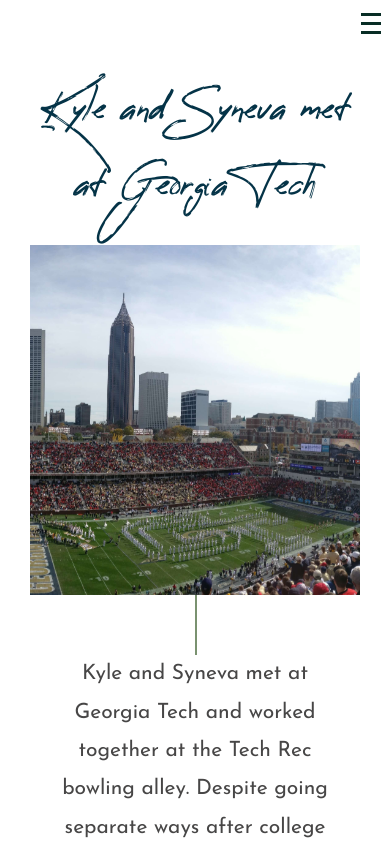
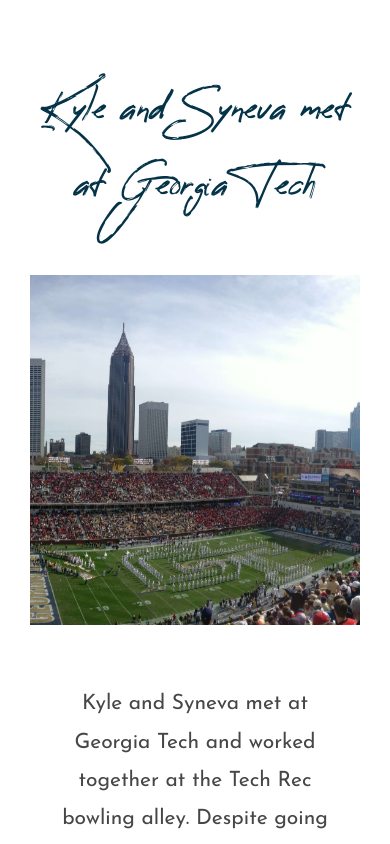
Before and after one commit to syneva-runyan/kyle-and-syneva, a React (Vite) app: page /our-story in a window 390 px wide. Shown: the top 844 px of the page. Built offline with nearby package versions, Linux system fonts and the light colour scheme.

Commit message:
started to add dark mode

```diff
--- a/src/App.css
+++ b/src/App.css
@@ -38,6 +38,7 @@
   text-decoration: none;
   transition: 0.25s all;
   text-transform: uppercase;
+  color: var(--nav);
 }
 .mobileNavCTA {
   display: none;
@@ -57,7 +58,7 @@
     padding-bottom: 10px;
   }
   .mobileNavCTA span {
-    background-color: var(--secondary--dark);
+    background-color: var(--nav);
     width: 20px;
     height: 3px;
     margin-bottom: 6px;
@@ -66,7 +67,7 @@
   .nav {
     top: 0;
     flex-direction: column;
-    background-color: white;
+    background-color: var(--background);
     position: fixed;
     padding: 0 30px;
     z-index: 3;
--- a/src/blocks/Home.css
+++ b/src/blocks/Home.css
@@ -13,7 +13,7 @@
 }
 
 .date {
-    color: var(--secondary--light);
+    color: var(--date--info);
     margin-bottom: 50px;
     text-align: center;
     text-transform: uppercase;
@@ -21,7 +21,7 @@
 }
 
 .date a {
-    color: var(--secondary--light);
+    color: var(--date--info);
     text-decoration: none;
 }
 
--- a/src/blocks/OurStory.css
+++ b/src/blocks/OurStory.css
@@ -14,7 +14,7 @@
     z-index: 1;
     position: relative;
     line-height: 1.5;
-    background-color: white;
+    background-color: var(--background);
 }
 
 .ourStory__separatePictures {
@@ -35,7 +35,7 @@
     margin-top: 10px;
 }
 
-.ourStory::before {
+/* .ourStory::before {
     content: "";
     position: absolute;
     left: 50%;
@@ -44,12 +44,12 @@
     height: 98%;
     background: var(--secondary--light);
     height: 85%;
-}
+} */
 
 .ourStory__title {
     font-family: 'reeyregular';
     text-transform: none;
-    margin-bottom: 15px;
+    margin-bottom: 45px;
 }
 
 .react-parallax {
--- a/src/index.css
+++ b/src/index.css
@@ -16,7 +16,35 @@
   --secondary--dark: #082D25;
 
   --text: #474646;
+  --background: white;
+  --on--background: var(--primary--dark);
+  --nav: --var(--secondary--light);
+  --date--info: --var(--secondary--light);
 }
+
+@media (prefers-color-scheme: dark) {
+  :root {
+    --background: #151414;
+    --on--background: #e4d8d8;
+    --text: var(--on--background);
+    --nav: #908c8c;
+    --date--info: #908c8c;
+  }
+
+  img {
+    filter: grayscale(25%);
+  }
+
+}
+
+@media (prefers-color-scheme: dark) and (max-width: 425px) {
+  :root {
+    --nav: var(--primary--light);
+    --date--info: var(--secondary--light);
+  }
+}
+
+
 
 body {
   margin: 0;
@@ -29,7 +57,7 @@
   padding: 0 45px;
   font-size: 20px;
   align-items: start;
-  background-color: white;
+  background-color: var(--background);
 }
 
 h1 {
@@ -38,7 +66,7 @@
 }
 
 h1, h2 {
-  color: var(--primary--dark);
+  color: var(--on--background);
 
 }
 
@@ -65,13 +93,3 @@
     overflow-x: hidden;
   }
 }
-
-@media (prefers-color-scheme: light) {
-  :root {
-    color: #213547;
-    background-color: #ffffff;
-  }
-  button {
-    background-color: #f9f9f9;
-  }
-}
```
